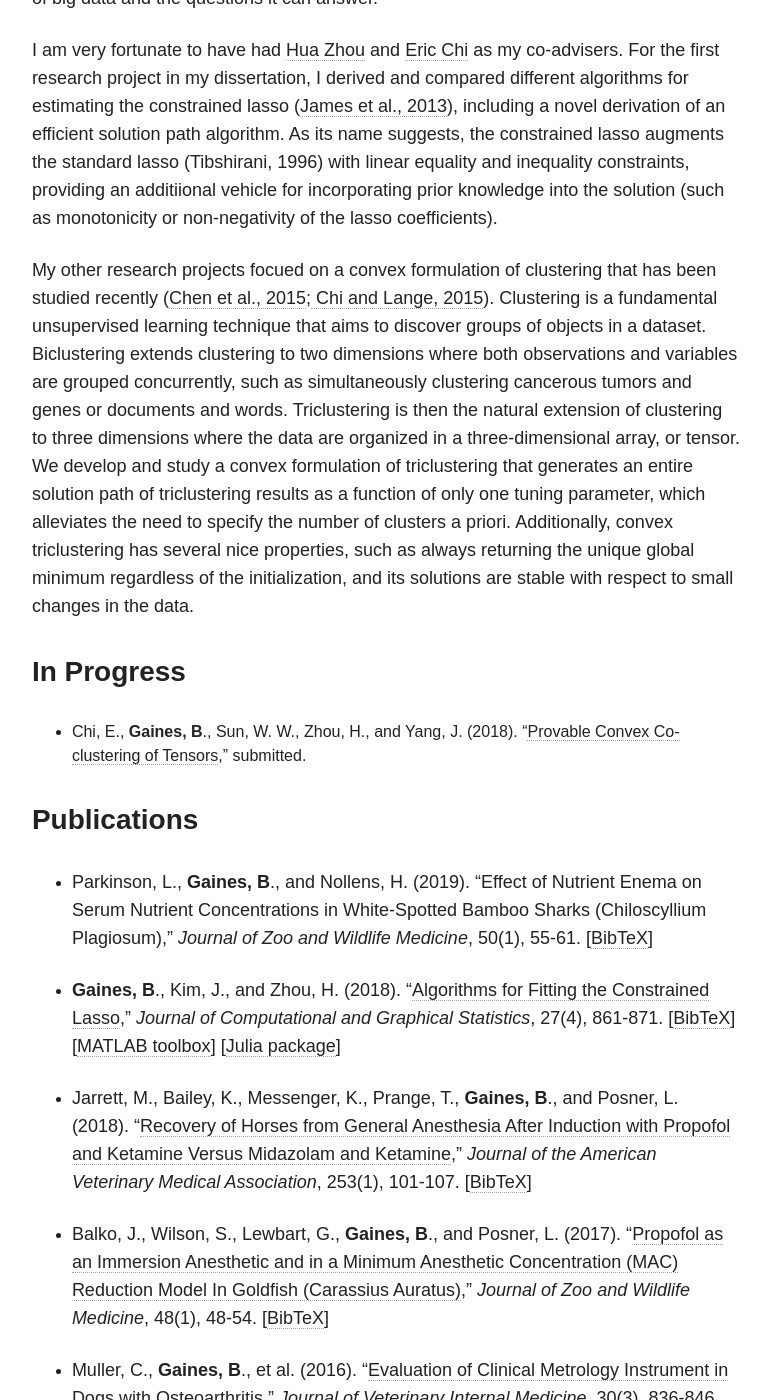
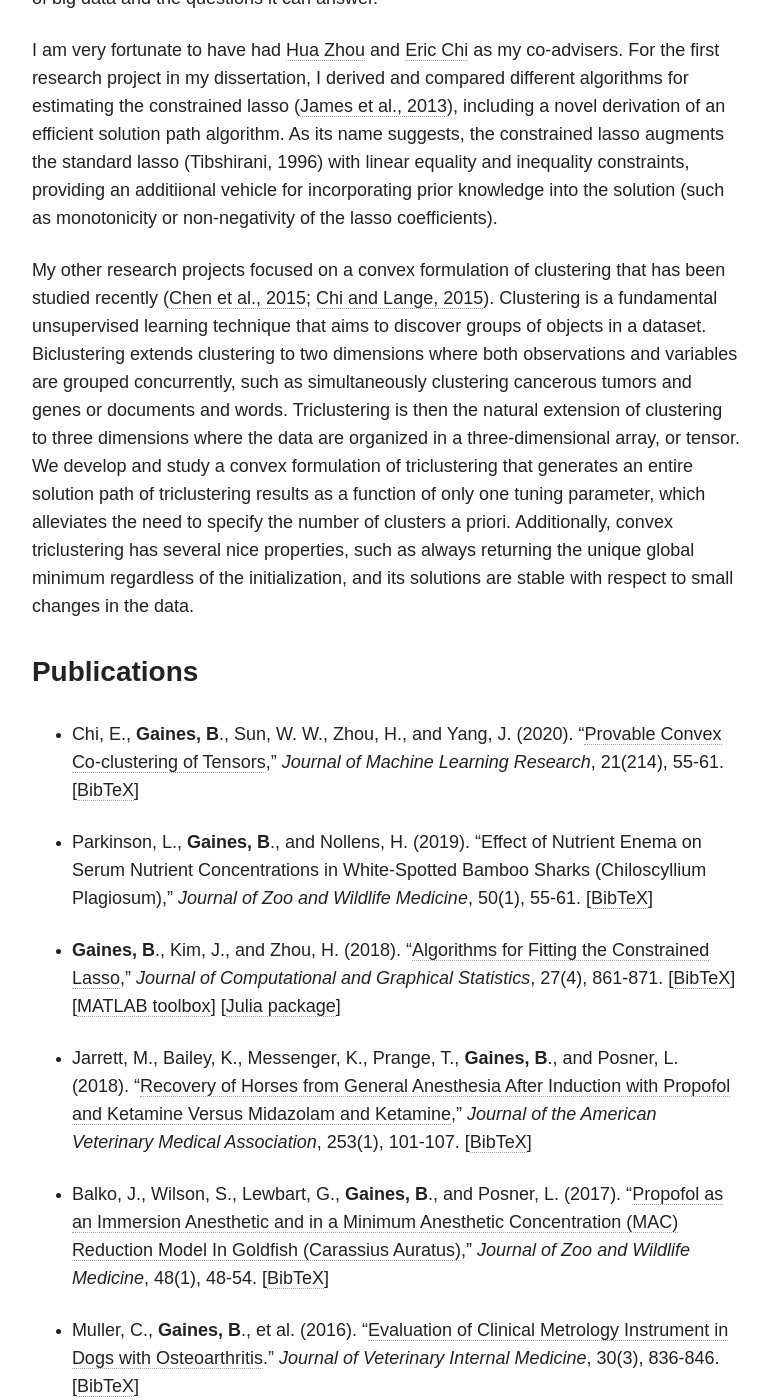
Before and after one commit to brgaines/brgaines.github.io, a Jekyll site: the page built from research/index.md, in a window 1280 px wide and 1400 px high, scrolled down 620 px. Shown: the whole window, without its empty margins (254-1022 px from the left). Built offline with Jekyll 4.4.1, drawn with Linux system fonts in a browser that asks for light colours; nearby versions of some CDN libraries.

Commit message:
add coco paper

```diff
--- a/research/index.md
+++ b/research/index.md
@@ -2,29 +2,27 @@
 layout: page
 title: Research
 excerpt: "research"
-modified: 2018-04-02
+modified: 2021-12-28
 ---
 
 My research interests include machine learning, big and high-dimensional data, and computational statistics. Essentially, I am very intrigued and amazed by the possibilities of big data and the questions it can answer.
 
 I am very fortunate to have had [Hua Zhou](http://hua-zhou.github.io/) and [Eric Chi](www.ericchi.com) as my co-advisers.  For the first research project in my dissertation, I derived and compared different algorithms for estimating the constrained lasso ([James et al., 2013](http://www-bcf.usc.edu/~gareth/research/PAC.pdf)), including a novel derivation of an efficient solution path algorithm.  As its name suggests, the constrained lasso augments the standard lasso (Tibshirani, 1996) with linear equality and inequality constraints, providing an additiional vehicle for incorporating prior knowledge into the solution (such as monotonicity or non-negativity of the lasso coefficients).
 
-My other research projects focued on a convex formulation of clustering that has been studied recently ([Chen et al., 2015](http://journals.plos.org/ploscompbiol/article?id=10.1371%2Fjournal.pcbi.1004228);[ Chi and Lange, 2015](http://www.tandfonline.com/doi/abs/10.1080/10618600.2014.948181#.VHVPyt5WVzo)).  Clustering is a fundamental unsupervised learning technique that aims to discover groups of objects in a dataset. Biclustering extends clustering to two dimensions where both observations and variables are grouped concurrently, such as simultaneously clustering cancerous tumors and genes or documents and words. Triclustering is then the natural extension of clustering to three dimensions where the data are organized in a three-dimensional array, or tensor.  We develop and study a convex formulation of triclustering that generates an entire solution path of triclustering results as a function of only one tuning parameter, which alleviates the need to specify the number of clusters a priori.  Additionally, convex triclustering has several nice properties, such as always returning the unique global minimum regardless of the initialization, and its solutions are stable with respect to small changes in the data.
-
-### In Progress
-
-- Chi, E., **Gaines, B**., Sun, W. W., Zhou, H., and Yang, J. (2018).  "[Provable Convex Co-clustering of Tensors](https://arxiv.org/abs/1803.06518)," submitted.
+My other research projects focused on a convex formulation of clustering that has been studied recently ([Chen et al., 2015](http://journals.plos.org/ploscompbiol/article?id=10.1371%2Fjournal.pcbi.1004228); [Chi and Lange, 2015](http://www.tandfonline.com/doi/abs/10.1080/10618600.2014.948181#.VHVPyt5WVzo)).  Clustering is a fundamental unsupervised learning technique that aims to discover groups of objects in a dataset. Biclustering extends clustering to two dimensions where both observations and variables are grouped concurrently, such as simultaneously clustering cancerous tumors and genes or documents and words. Triclustering is then the natural extension of clustering to three dimensions where the data are organized in a three-dimensional array, or tensor.  We develop and study a convex formulation of triclustering that generates an entire solution path of triclustering results as a function of only one tuning parameter, which alleviates the need to specify the number of clusters a priori.  Additionally, convex triclustering has several nice properties, such as always returning the unique global minimum regardless of the initialization, and its solutions are stable with respect to small changes in the data.
 
 ### Publications
-- Parkinson, L., **Gaines, B**., and Nollens, H.  (2019). "Effect of Nutrient Enema on Serum Nutrient Concentrations in White-Spotted Bamboo Sharks (Chiloscyllium Plagiosum)," *Journal of Zoo and Wildlife Medicine*, 50(1), 55-61. [[BibTeX](http://brgaines.github.io/research/parkinsonGainesNollens19.bib)]
+- Chi, E., **Gaines, B**., Sun, W. W., Zhou, H., and Yang, J. (2020). "[Provable Convex Co-clustering of Tensors](https://jmlr.org/papers/volume21/18-155/18-155.pdf)," *Journal of Machine Learning Research*, 21(214), 55-61. [[BibTeX](http://brgaines.github.io/research/chiEtAll20.bib)]
 
-- **Gaines, B**., Kim, J., and Zhou, H. (2018).  "[Algorithms for Fitting the Constrained Lasso](https://www.tandfonline.com/doi/full/10.1080/10618600.2018.1473777)," *Journal of Computational and Graphical Statistics*, 27(4), 861-871. [[BibTeX](http://brgaines.github.io/research/gainesKimZhou18.bib)] [[MATLAB toolbox](http://hua-zhou.github.io/SparseReg/)] [[Julia package](https://github.com/Hua-Zhou/ConstrainedLasso.jl)]
+- Parkinson, L., **Gaines, B**., and Nollens, H. (2019). "Effect of Nutrient Enema on Serum Nutrient Concentrations in White-Spotted Bamboo Sharks (Chiloscyllium Plagiosum)," *Journal of Zoo and Wildlife Medicine*, 50(1), 55-61. [[BibTeX](http://brgaines.github.io/research/parkinsonGainesNollens19.bib)]
 
-- Jarrett, M., Bailey, K., Messenger, K., Prange, T., **Gaines, B**., and Posner, L. (2018).  “[Recovery of Horses from General Anesthesia After Induction with Propofol and Ketamine Versus Midazolam and Ketamine](https://www.ncbi.nlm.nih.gov/pubmed/29911938),”  *Journal of the American Veterinary Medical Association*, 253(1), 101-107. [[BibTeX](http://brgaines.github.io/research/jarrettEtAl18.bib)]
+- **Gaines, B**., Kim, J., and Zhou, H. (2018). "[Algorithms for Fitting the Constrained Lasso](https://www.tandfonline.com/doi/full/10.1080/10618600.2018.1473777)," *Journal of Computational and Graphical Statistics*, 27(4), 861-871. [[BibTeX](http://brgaines.github.io/research/gainesKimZhou18.bib)] [[MATLAB toolbox](http://hua-zhou.github.io/SparseReg/)] [[Julia package](https://github.com/Hua-Zhou/ConstrainedLasso.jl)]
 
-- Balko, J., Wilson, S., Lewbart, G., **Gaines, B**., and Posner, L. (2017).  “[Propofol as an Immersion Anesthetic and in a Minimum Anesthetic Concentration (MAC) Reduction Model In Goldfish (Carassius Auratus)](https://www.ncbi.nlm.nih.gov/pubmed/28363074),”  *Journal of Zoo and Wildlife Medicine*, 48(1), 48-54. [[BibTeX](http://brgaines.github.io/research/balkoEtAl17.bib)]
+- Jarrett, M., Bailey, K., Messenger, K., Prange, T., **Gaines, B**., and Posner, L. (2018). “[Recovery of Horses from General Anesthesia After Induction with Propofol and Ketamine Versus Midazolam and Ketamine](https://www.ncbi.nlm.nih.gov/pubmed/29911938),” *Journal of the American Veterinary Medical Association*, 253(1), 101-107. [[BibTeX](http://brgaines.github.io/research/jarrettEtAl18.bib)]
 
-- Muller, C., **Gaines, B**., et al. (2016).  “[Evaluation of Clinical Metrology Instrument in Dogs with Osteoarthritis](https://www.ncbi.nlm.nih.gov/pubmed/26971876).”  *Journal of Veterinary Internal Medicine*, 30(3), 836-846. [[BibTeX](http://brgaines.github.io/research/mullerGaines16.bib)]
+- Balko, J., Wilson, S., Lewbart, G., **Gaines, B**., and Posner, L. (2017). “[Propofol as an Immersion Anesthetic and in a Minimum Anesthetic Concentration (MAC) Reduction Model In Goldfish (Carassius Auratus)](https://www.ncbi.nlm.nih.gov/pubmed/28363074),” *Journal of Zoo and Wildlife Medicine*, 48(1), 48-54. [[BibTeX](http://brgaines.github.io/research/balkoEtAl17.bib)]
+
+- Muller, C., **Gaines, B**., et al. (2016). “[Evaluation of Clinical Metrology Instrument in Dogs with Osteoarthritis](https://www.ncbi.nlm.nih.gov/pubmed/26971876).” *Journal of Veterinary Internal Medicine*, 30(3), 836-846. [[BibTeX](http://brgaines.github.io/research/mullerGaines16.bib)]
 
 - Jarque, A., and **Gaines, B**. (2012). "[Regulation and the Composition of CEO Pay](https://www.richmondfed.org/publications/research/economic_quarterly/2012/q4/pdf/jarque.pdf)." *Federal Reserve Bank of Richmond Economic Quarterly*, 98(4), 309-348. [[BibTeX](http://brgaines.github.io/research/jarqueGaines12.bib)]
 
@@ -32,15 +30,15 @@ My other research projects focued on a convex formulation of clustering that has
 
 
 ### Other Articles
-- **Gaines, B**. (2020).  "[How to Develop SAS Code to Train a Deep Learning Model for Image Classification](https://communities.sas.com/t5/SAS-Communities-Library/How-to-Develop-SAS-Code-to-Train-a-Deep-Learning-Model-for-Image/ta-p/663322#)."  June 23.
+- **Gaines, B**. (2020). "[How to Develop SAS Code to Train a Deep Learning Model for Image Classification](https://communities.sas.com/t5/SAS-Communities-Library/How-to-Develop-SAS-Code-to-Train-a-Deep-Learning-Model-for-Image/ta-p/663322#)." June 23.
 
-- **Gaines, B**. (2020).  "[Writing Custom SAS® Studio Tasks That Use CAS Actions for Advanced Analytics](https://communities.sas.com/t5/SAS-Communities-Library/Writing-Custom-SAS-Studio-Tasks-That-Use-CAS-Actions-for/tac-p/658386)." June 8.
+- **Gaines, B**. (2020). "[Writing Custom SAS® Studio Tasks That Use CAS Actions for Advanced Analytics](https://communities.sas.com/t5/SAS-Communities-Library/Writing-Custom-SAS-Studio-Tasks-That-Use-CAS-Actions-for/tac-p/658386)." June 8.
 
-- **Gaines, B**. (2020).  "[Tips for Writing Custom SAS® Studio Tasks That Use CAS Actions for Advanced Analytics](https://www.sas.com/content/dam/SAS/support/en/sas-global-forum-proceedings/2020/4376-2020.pdf)."  In _Proceedings of the SAS Global Forum 2020 Conference_. Cary, NC: SAS Institute Inc. [[BibTeX](http://brgaines.github.io/research/gainesSGF20.bib)] [[Examples](https://github.com/sascommunities/sas-global-forum-2020/tree/master/papers/4376-2020-Gaines)]
+- **Gaines, B**. (2020). "[Tips for Writing Custom SAS® Studio Tasks That Use CAS Actions for Advanced Analytics](https://www.sas.com/content/dam/SAS/support/en/sas-global-forum-proceedings/2020/4376-2020.pdf)." In _Proceedings of the SAS Global Forum 2020 Conference_. Cary, NC: SAS Institute Inc. [[BibTeX](http://brgaines.github.io/research/gainesSGF20.bib)] [[Examples](https://github.com/sascommunities/sas-global-forum-2020/tree/master/papers/4376-2020-Gaines)]
 
-- **Gaines, B**. (2019).  "[Organizing a Successful Local Career Fair](https://magazine.amstat.org/blog/2019/07/01/careerfair/)." _Amstat News_, 16-17.
+- **Gaines, B**. (2019). "[Organizing a Successful Local Career Fair](https://magazine.amstat.org/blog/2019/07/01/careerfair/)." _Amstat News_, 16-17.
 
-* **Gaines, B**. (2019).  "[Learning Data Science with SAS® University Edition and JupyterLab](https://www.sas.com/content/dam/SAS/support/en/sas-global-forum-proceedings/2019/3133-2019.pdf)."  In _Proceedings of the SAS Global Forum 2019 Conference_. Cary, NC: SAS Institute Inc. [[BibTeX](http://brgaines.github.io/research/gainesSGF19.bib)] [[Examples](https://github.com/sascommunities/sas-global-forum-2019/tree/master/3133-2019-Gaines)]
+* **Gaines, B**. (2019). "[Learning Data Science with SAS® University Edition and JupyterLab](https://www.sas.com/content/dam/SAS/support/en/sas-global-forum-proceedings/2019/3133-2019.pdf)." In _Proceedings of the SAS Global Forum 2019 Conference_. Cary, NC: SAS Institute Inc. [[BibTeX](http://brgaines.github.io/research/gainesSGF19.bib)] [[Examples](https://github.com/sascommunities/sas-global-forum-2019/tree/master/3133-2019-Gaines)]
 
 * **Gaines, B**. (2017). "[Penalized Estimation in Statistics: Applications & Algorithms](http://www.lib.ncsu.edu/resolver/1840.20/34690) (Doctoral dissertation)." North Carolina State University.
 
```
Also changed, not shown: research/chiEtAll20.bib (added, +10 -0 lines).
